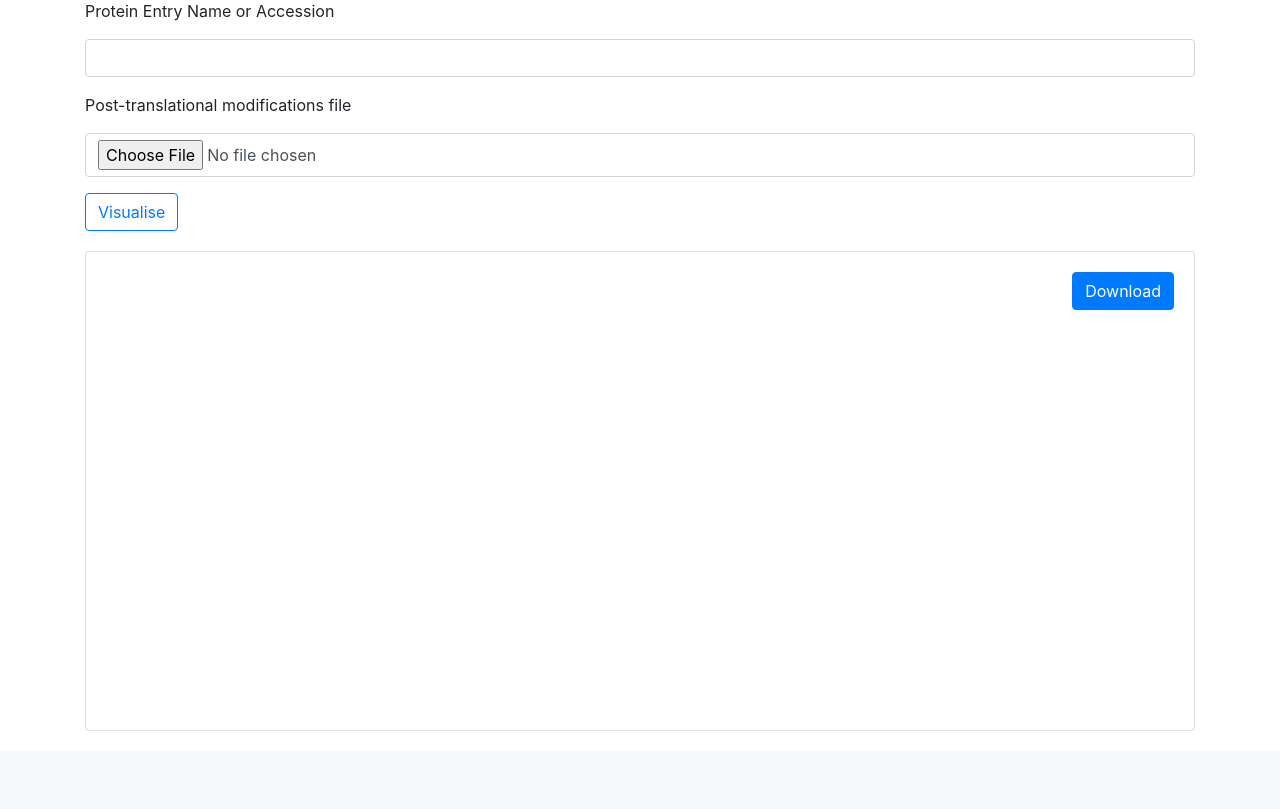
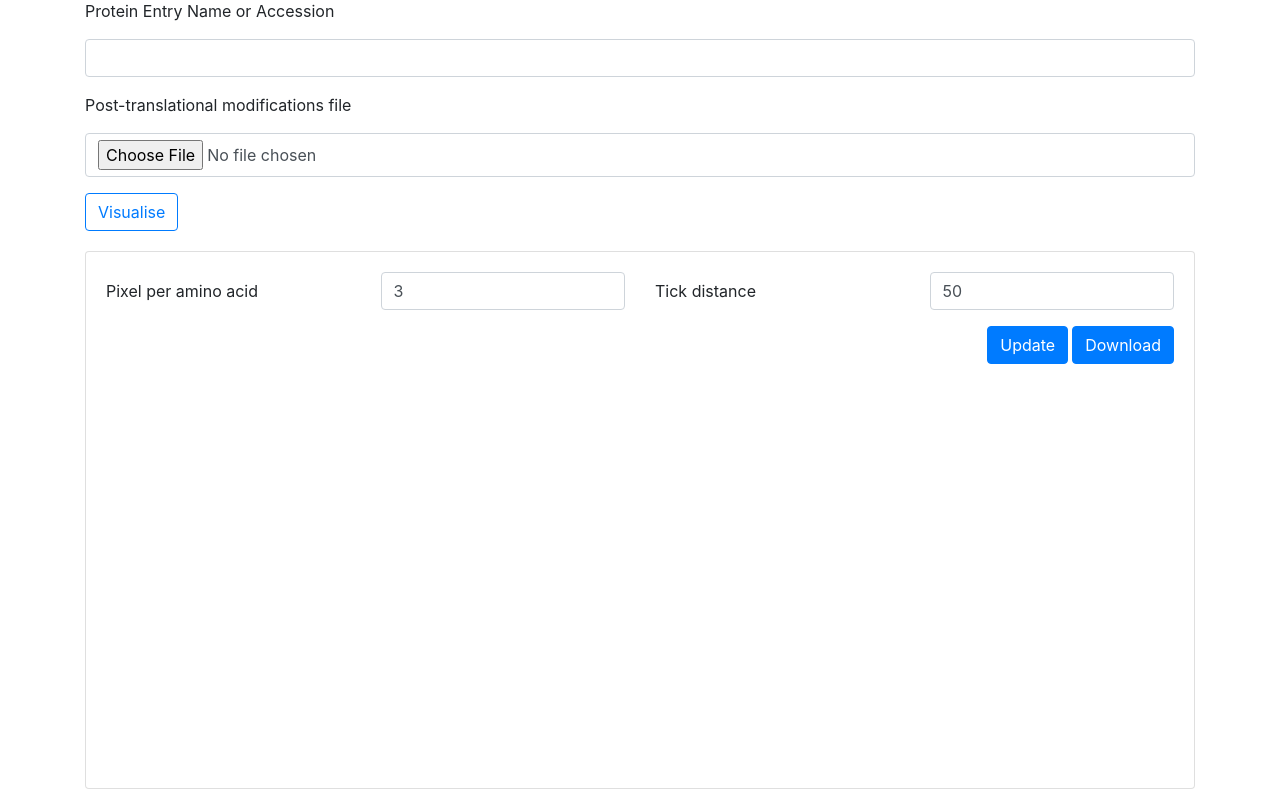
Before and after one commit to ChildrensMedicalResearchInstitute/ptm-visquant, a Flask app: template templates/ptm_mapper.html in a window 1280 px wide. Shown: the part 221-1030 px from the top of the page. Before the commit the page ends 952 px from the top, so only its background shows below. Run offline with Flask 2, Linux system fonts and the light colour scheme; the template is opened without the code that fills it: values that come from a table or form of the project are taken from there, most other values are stand-ins (such as "Sample title", 1, 10 or a date in 2020); some libraries are stand-ins or nearby versions.

Commit message:
Allow user to change image scale

```diff
--- a/static/js/visualisation.js
+++ b/static/js/visualisation.js
@@ -15,9 +15,14 @@ var TICK_STEP = 50;
 var CANVAS_WIDTH = context.length * PIXELS_PER_AMINO_ACID;
 var CANVAS_HEIGHT = BACKBONE_Y * 2;
 
+class Config {
+  constructor() {}
+}
+
 class Protein {
-  constructor(data) {
+  constructor(data, config) {
     this.data = data;
+    this.config = config;
     this.svg = d3
       .select("div.vis-box")
       .append("svg")
@@ -33,9 +38,9 @@ class Protein {
     this.drawAxis();
     this.drawBackbone();
     this.drawLabels();
-    this.drawMarkup();
     this.drawMotifs();
     this.drawRegions();
+    this.drawMarkup();
   }
 
   drawAxis() {
@@ -216,3 +221,12 @@ main.draw();
 d3.select("#download").on("click", function() {
   saveSvg(main.svg.node(), main.data.metadata.identifier);
 });
+
+d3.select("#update").on("click", function() {
+  main.svg.remove();
+  PIXELS_PER_AMINO_ACID = d3.select("#aa-per-pixel").node().value;
+  TICK_STEP = d3.select("#tick-step").node().value;
+  CANVAS_WIDTH = main.data.length * PIXELS_PER_AMINO_ACID;
+  main = new Protein(context);
+  main.draw();
+});
--- a/templates/ptm_mapper.html
+++ b/templates/ptm_mapper.html
@@ -15,7 +15,20 @@
 {% if context %}
 <div class="card">
         <div class="card-body">
-            <button class="btn btn-primary float-right" id="download">Download</button>
+            <div class="">
+                <div class="form-group row">
+                    <label for="email" class="col-sm-3 col-form-label">Pixel per amino acid</label>
+                    <div class="col-sm-3">
+                        <input type="number" class="form-control" id="aa-per-pixel" value="3">
+                    </div>
+                    <label for="email" class="col-sm-3 col-form-label">Tick distance</label>
+                    <div class="col-sm-3">
+                        <input type="number" class="form-control" id="tick-step" value="50">
+                    </div>
+                </div>
+                <button class="btn btn-primary mb-1 float-right" id="download">Download</button>
+                <button class="btn btn-primary mx-1 float-right" id="update">Update</button>
+            </div>
         </div>
         <div class="vis-box"></div>
     </div>
```
